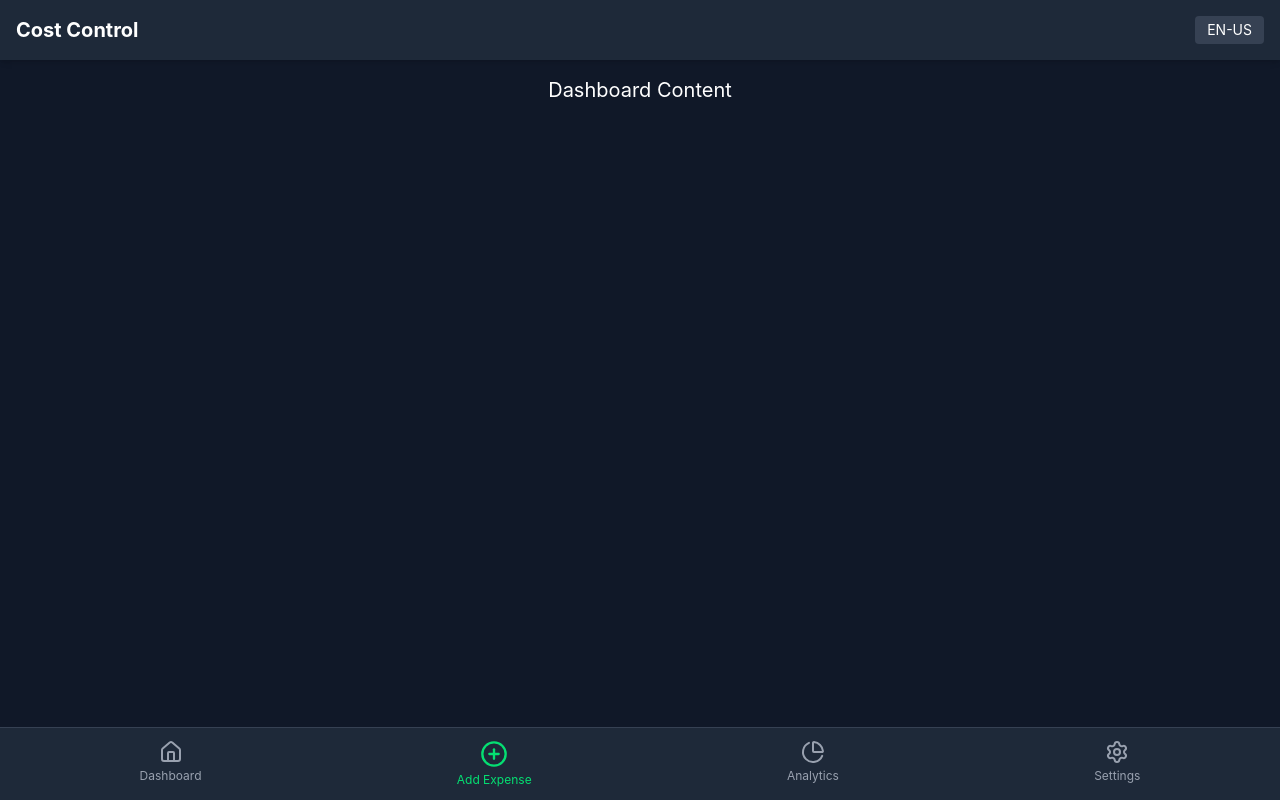
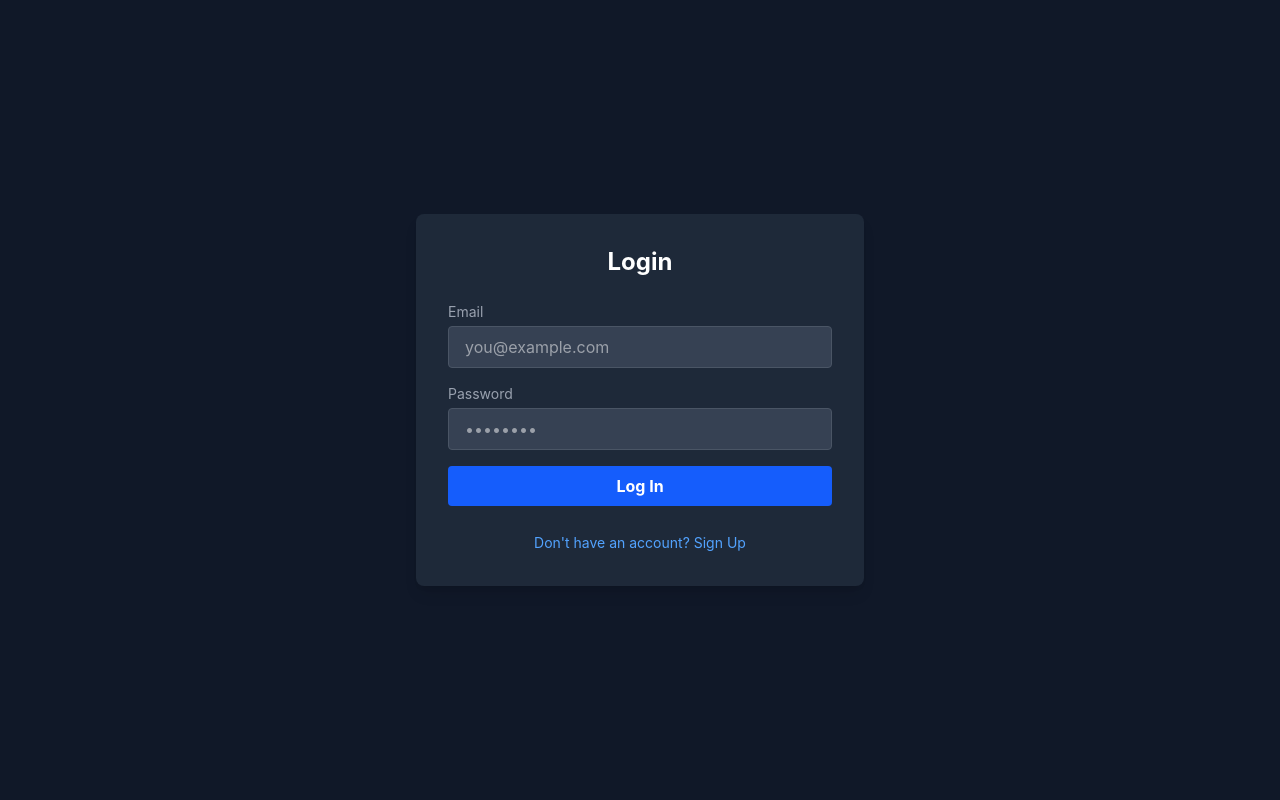
Before and after one commit to dmitrius988/cost_controll, a React app: page / in a window 1280 px wide. Built offline with nearby package versions, Linux system fonts and the light colour scheme; no server answers; the HTML template or start-up script is replaced by a standard one.

Commit message:
Phase 2: Database and Auth via Supabase

```diff
--- a/package.json
+++ b/package.json
@@ -10,6 +10,7 @@
     "preview": "vite preview"
   },
   "dependencies": {
+    "@supabase/supabase-js": "^2.115.0",
     "i18next": "^26.4.2",
     "i18next-browser-languagedetector": "^8.2.1",
     "lucide-react": "^1.41.0",
--- a/src/App.jsx
+++ b/src/App.jsx
@@ -1,7 +1,9 @@
-import React from 'react';
+import React, { useState, useEffect } from 'react';
 import { useTranslation } from 'react-i18next';
 import { BrowserRouter as Router, Routes, Route, Link } from 'react-router-dom';
-import { Home, PlusCircle, PieChart, Settings } from 'lucide-react';
+import { Home, PlusCircle, PieChart, Settings, LogOut } from 'lucide-react';
+import { supabase } from './supabaseClient';
+import Auth from './components/Auth';
 
 function Dashboard() {
   const { t } = useTranslation();
@@ -10,11 +12,30 @@ function Dashboard() {
 
 function App() {
   const { t, i18n } = useTranslation();
+  const [session, setSession] = useState(null);
+
+  useEffect(() => {
+    supabase.auth.getSession().then(({ data: { session } }) => {
+      setSession(session);
+    });
+
+    supabase.auth.onAuthStateChange((_event, session) => {
+      setSession(session);
+    });
+  }, []);
 
   const toggleLanguage = () => {
     const newLang = i18n.language === 'en' ? 'ru' : 'en';
     i18n.changeLanguage(newLang);
   };
+
+  const handleLogout = async () => {
+    await supabase.auth.signOut();
+  };
+
+  if (!session) {
+    return <Auth />;
+  }
 
   return (
     <Router>
@@ -22,12 +43,17 @@ function App() {
         {/* Header */}
         <header className="p-4 flex justify-between items-center bg-gray-800 shadow-md">
           <h1 className="text-xl font-bold font-sans">{t('app_name')}</h1>
+          <div className="flex gap-4 items-center">
             <button
               onClick={toggleLanguage}
               className="bg-gray-700 px-3 py-1 rounded text-sm hover:bg-gray-600 transition"
             >
               {i18n.language.toUpperCase()}
             </button>
+            <button onClick={handleLogout} className="text-gray-400 hover:text-white">
+              <LogOut size={20} />
+            </button>
+          </div>
         </header>
 
         {/* Main Content Area */}
@@ -40,7 +66,7 @@ function App() {
 
         {/* Bottom Navigation (Mobile Friendly) */}
         <nav className="fixed bottom-0 w-full bg-gray-800 border-t border-gray-700 flex justify-around p-3">
-          <Link to="/" className="flex flex-col items-center text-gray-400 hover:text-white">
+          <Link to="/" className="flex flex-col items-center text-gray-400 hover:text-white focus:text-white">
             <Home size={24} />
             <span className="text-xs mt-1">{t('dashboard')}</span>
           </Link>
--- /dev/null
+++ b/src/components/Auth.jsx
@@ -0,0 +1,88 @@
+import React, { useState } from 'react';
+import { supabase } from '../supabaseClient';
+import { useTranslation } from 'react-i18next';
+
+export default function Auth() {
+  const { t } = useTranslation();
+  const [loading, setLoading] = useState(false);
+  const [email, setEmail] = useState('');
+  const [password, setPassword] = useState('');
+  const [isLogin, setIsLogin] = useState(true);
+
+  const handleAuth = async (e) => {
+    e.preventDefault();
+    setLoading(true);
+    let error;
+
+    if (isLogin) {
+      const { error: signInError } = await supabase.auth.signInWithPassword({
+        email,
+        password,
+      });
+      error = signInError;
+    } else {
+      const { error: signUpError } = await supabase.auth.signUp({
+        email,
+        password,
+      });
+      error = signUpError;
+      if (!error) {
+        alert('Registration successful! Check your email or try logging in.');
+      }
+    }
+
+    if (error) {
+      alert(error.message);
+    }
+    setLoading(false);
+  };
+
+  return (
+    <div className="flex items-center justify-center min-h-screen bg-gray-900 px-4">
+      <div className="bg-gray-800 p-8 rounded-lg shadow-lg w-full max-w-md">
+        <h1 className="text-2xl font-bold text-white mb-6 text-center">
+          {isLogin ? 'Login' : 'Sign Up'}
+        </h1>
+        <form onSubmit={handleAuth} className="space-y-4">
+          <div>
+            <label className="block text-gray-400 text-sm mb-1">Email</label>
+            <input
+              type="email"
+              placeholder="you@example.com"
+              value={email}
+              onChange={(e) => setEmail(e.target.value)}
+              className="w-full px-4 py-2 bg-gray-700 text-white rounded border border-gray-600 focus:outline-none focus:border-blue-500"
+              required
+            />
+          </div>
+          <div>
+            <label className="block text-gray-400 text-sm mb-1">Password</label>
+            <input
+              type="password"
+              placeholder="••••••••"
+              value={password}
+              onChange={(e) => setPassword(e.target.value)}
+              className="w-full px-4 py-2 bg-gray-700 text-white rounded border border-gray-600 focus:outline-none focus:border-blue-500"
+              required
+            />
+          </div>
+          <button
+            type="submit"
+            disabled={loading}
+            className="w-full bg-blue-600 hover:bg-blue-500 text-white font-bold py-2 px-4 rounded transition"
+          >
+            {loading ? 'Loading...' : (isLogin ? 'Log In' : 'Sign Up')}
+          </button>
+        </form>
+        <div className="mt-6 text-center">
+          <button
+            onClick={() => setIsLogin(!isLogin)}
+            className="text-sm text-blue-400 hover:text-blue-300"
+          >
+            {isLogin ? "Don't have an account? Sign Up" : 'Already have an account? Log In'}
+          </button>
+        </div>
+      </div>
+    </div>
+  );
+}
--- /dev/null
+++ b/src/supabaseClient.js
@@ -0,0 +1,6 @@
+import { createClient } from '@supabase/supabase-js';
+
+const supabaseUrl = import.meta.env.VITE_SUPABASE_URL;
+const supabaseAnonKey = import.meta.env.VITE_SUPABASE_ANON_KEY;
+
+export const supabase = createClient(supabaseUrl, supabaseAnonKey);
```
Also changed, not shown: 1 other file (tests, documents, lock files or other folders). Lines whose indentation alone changed are shown as unchanged.
